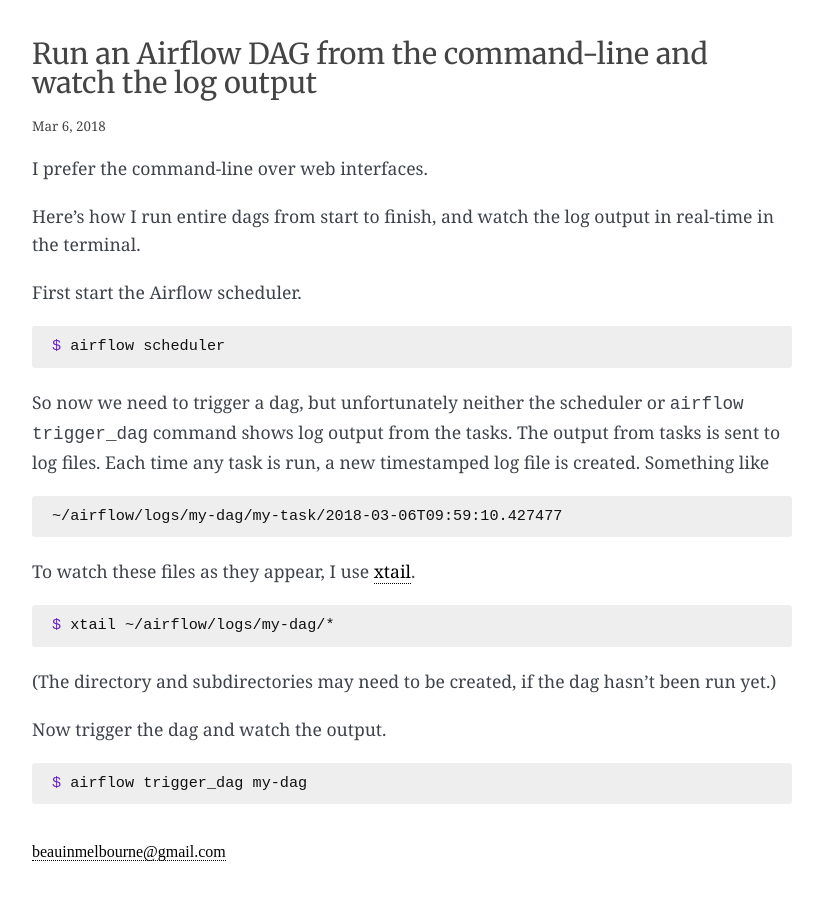
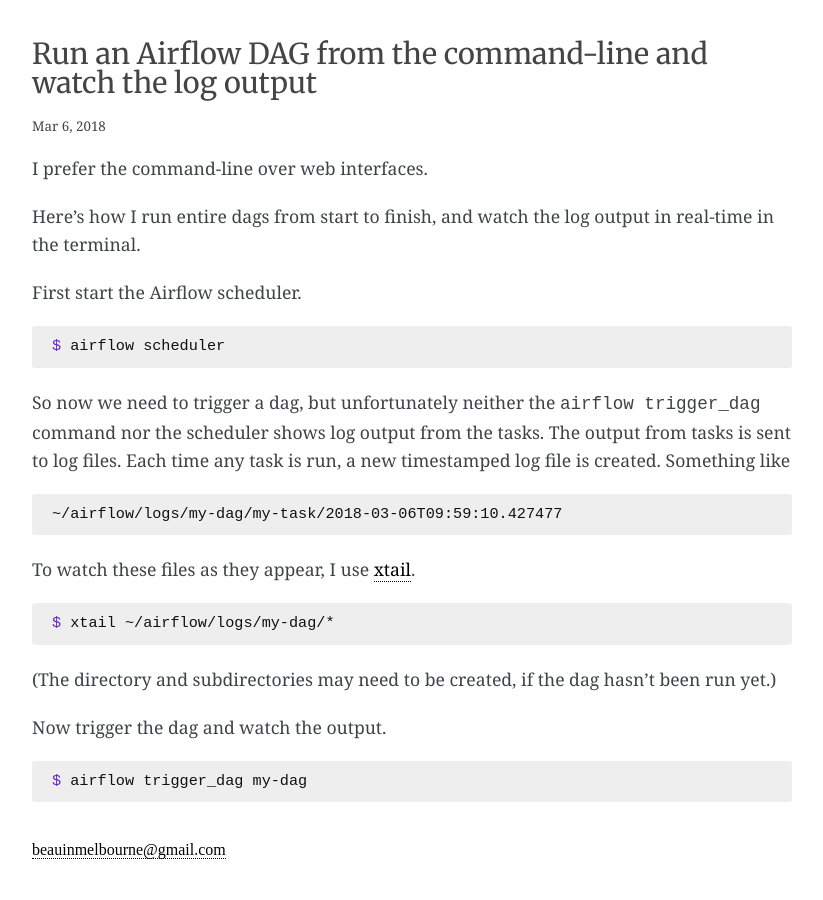
Before and after one commit to explodinglabs/explodinglabs.github.io, a Jekyll site: the page built from _airflow/2018-03-05-run-dag-and-watch-logs.markdown, in a window 1280 px wide. Shown: the whole page, without its empty margins (228-1051 px from the left). Built offline with Jekyll 4.4.1, drawn with Linux system fonts in a browser that asks for light colours; some web fonts are replaced.

Commit message:
Adjust airflow doc

````diff
--- a/_airflow/2018-03-05-run-dag-and-watch-logs.markdown
+++ b/_airflow/2018-03-05-run-dag-and-watch-logs.markdown
@@ -10,14 +10,16 @@
 real-time in the terminal.
 
 First start the Airflow scheduler.
+
 ```sh
 $ airflow scheduler
 ```
 
-So now we need to trigger a dag, but unfortunately neither the scheduler or
-`airflow trigger_dag` command shows log output from the tasks. The output from
-tasks is sent to log files. Each time any task is run, a new timestamped log
-file is created. Something like
+So now we need to trigger a dag, but unfortunately neither the `airflow
+trigger_dag` command nor the scheduler shows log output from the tasks. The
+output from tasks is sent to log files. Each time any task is run, a new
+timestamped log file is created. Something like
+
 ```
 ~/airflow/logs/my-dag/my-task/2018-03-06T09:59:10.427477
 ```
````
